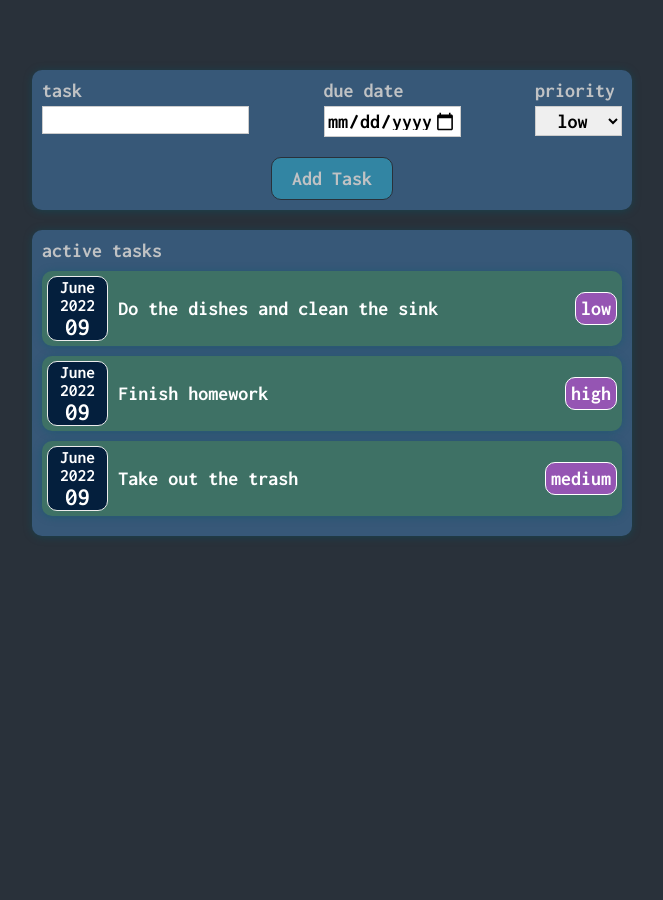
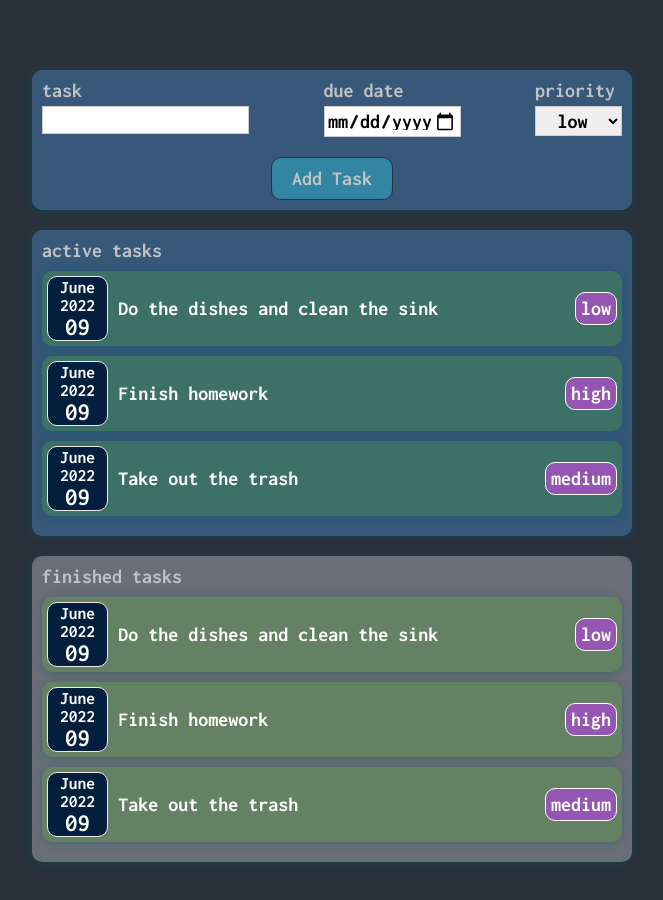
Before and after one commit to pedrotorreao/reactjs-projects, a React (Create React App) app in the folder tisdon/: page / in a window 1280 px wide. Shown: the top 900 px of the page, without its empty margins (308-971 px from the left). Before the commit the page ends 800 px from the top, so only its background shows below. Built offline with nearby package versions, Linux system fonts and the light colour scheme.

Commit message:
updates to accomodate new component

```diff
--- a/tisdon/src/App.js
+++ b/tisdon/src/App.js
@@ -2,6 +2,7 @@ import React, { useState } from 'react';
 
 import Tasks from './components/TaskList/Tasks';
 import NewTasks from './components/NewTasks/NewTasks';
+import TaskComplete from './components/TaskList/TaskComplete';
 
 // dummy data for task list --delete later:
 const DUMMY_TASKS = [
@@ -31,6 +32,7 @@ function App() {
   // (2) can be called to update said variable
   // individual state slices:
   const [tasks, setTasks] = useState(DUMMY_TASKS);
+  const [finishedTasks, setFinishedTasks] = useState(DUMMY_TASKS);
 
   // this function is passed down to 'NewTasks' as a prop in order
   // to retrieve the new task' data:
@@ -40,10 +42,17 @@ function App() {
     });
   };
 
+  const completeTaskHandler = (taskData) => {
+    setFinishedTasks((prevTasks) => {
+      return [taskData, ...prevTasks];
+    });
+  };
+
   return (
     <React.Fragment>
       <NewTasks onAddNewTask={addTaskHandler} />
-      <Tasks tasks={tasks} />
+      <Tasks tasks={tasks} onCompleteTask={completeTaskHandler} />
+      <TaskComplete tasksDone={finishedTasks} />
     </React.Fragment>
   );
 }
--- a/tisdon/src/components/TaskList/TaskList.js
+++ b/tisdon/src/components/TaskList/TaskList.js
@@ -11,7 +11,7 @@ const TaskList = (props) => {
     );
   }
 
-  return (
+  let content = props.isActive ? (
     <div>
       <label>active tasks</label>
       <ul className='task-list'>
@@ -25,7 +25,23 @@ const TaskList = (props) => {
         ))}
       </ul>
     </div>
+  ) : (
+    <div>
+      <label>finished tasks</label>
+      <ul className='task-list'>
+        {props.tasks.map((currentTask) => (
+          <TaskItem
+            key={currentTask.id}
+            title={currentTask.task}
+            date={currentTask.duedate}
+            priority={currentTask.priority}
+          />
+        ))}
+      </ul>
+    </div>
   );
+
+  return <div>{content}</div>;
 };
 
 export default TaskList;
```
